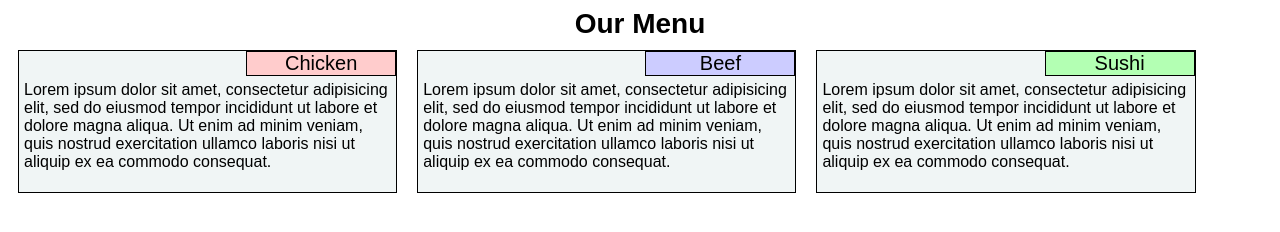
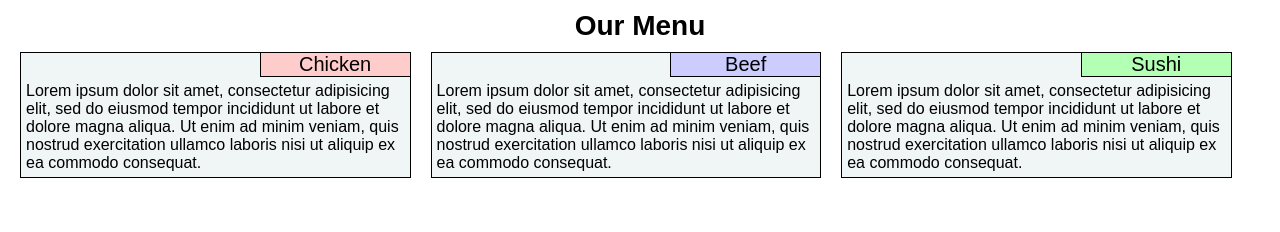
Before and after one commit to rostasan/csslesson, a plain HTML site: page index.html in a window 1280 px wide. Drawn offline with Linux system fonts and the light colour scheme.

Commit message:
still having strange formattting issues.

```diff
--- a/css/styles.css
+++ b/css/styles.css
@@ -2,17 +2,27 @@
 * {
   box-sizing: border-box;
   font-family: Arial, Helvetica, sans-serif;
+  margin: 0px;
+  padding: 0px;
 }
 /* Main styling */
+
+body {
+  padding: 10px;
+}
+
 .menutitle {
   text-align: center;
   font-size: 175%;
   font-weight: bold;
+  width: 100%;
+
 }
 
 .title1, .title2, .title3{
       float: right;
-      border: 1px solid black;
+      border-bottom: 1px solid black;
+      border-left: 1px solid black;
       font-size: 125%;
       width: 150px;
       text-align: center;
@@ -29,6 +39,8 @@
 .section1, .section2, .section3{
       background-color: #f0f5f5;
       border: 1px solid black;
+
+
 }
 p {
       clear: right;
@@ -40,13 +52,11 @@ p {
 /* First Break point */
 @media (min-width: 992px){
         .section1, .section2, .section3{
-          width: 30%;
           float: left;
           margin: 10px;
+          width: 31%;
         }
-
 }
-
 
 
 /* Second Break point*/
@@ -68,6 +78,7 @@ p {
 }
 @media (max-width: 767px) {
   .section1, .section2, .section3{
-      margin: 10px
+      margin: 10px;
+
   }
 }
--- a/index.html
+++ b/index.html
@@ -3,13 +3,13 @@
   <head>
     <meta charset="utf-8">
     <!-- Prevent Mobile Device Zooming -->
-    <meta content='width=device-width, initial-scale=1.0, maximum-scale=1.0, user-scalable=0' name='viewport' />
+    <meta content='width=device-width, initial-scale=1.0' name='viewport' />
     <title>Module 2 Coding Assignment</title>
     <link rel="stylesheet" href="css/styles.css">
   </head>
   <body>
     <div class="menutitle">Our Menu</div>
-<div>
+
       <div class="section1">
           <div class="title1">
             Chicken
@@ -25,14 +25,12 @@
           <div class="title2">
             Beef
           </div>
-
             <p>
               Lorem ipsum dolor sit amet, consectetur adipisicing elit,
               sed do eiusmod tempor incididunt ut labore et dolore magna aliqua.
               Ut enim ad minim veniam, quis nostrud exercitation ullamco laboris
               nisi ut aliquip ex ea commodo consequat.
             </p>
-
       </div>
       <div class="section3">
           <div class="title3">
@@ -45,6 +43,6 @@
               nisi ut aliquip ex ea commodo consequat.
           </p>
       </div>
-</div>
+
 </body>
 </html>
```
Lines whose indentation alone changed are shown as unchanged.
